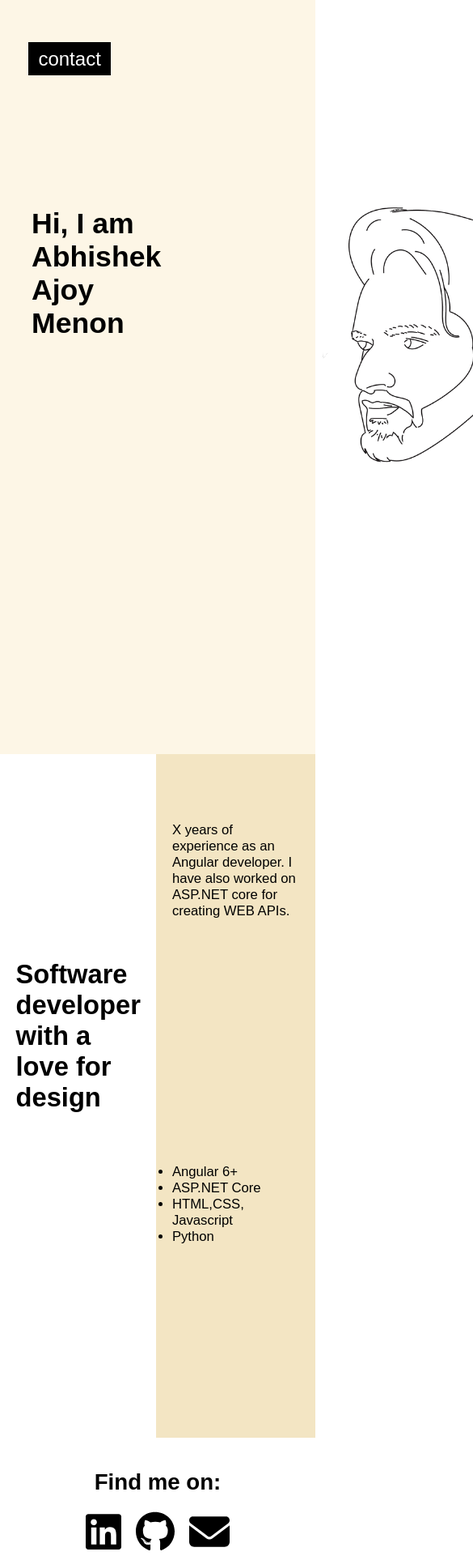
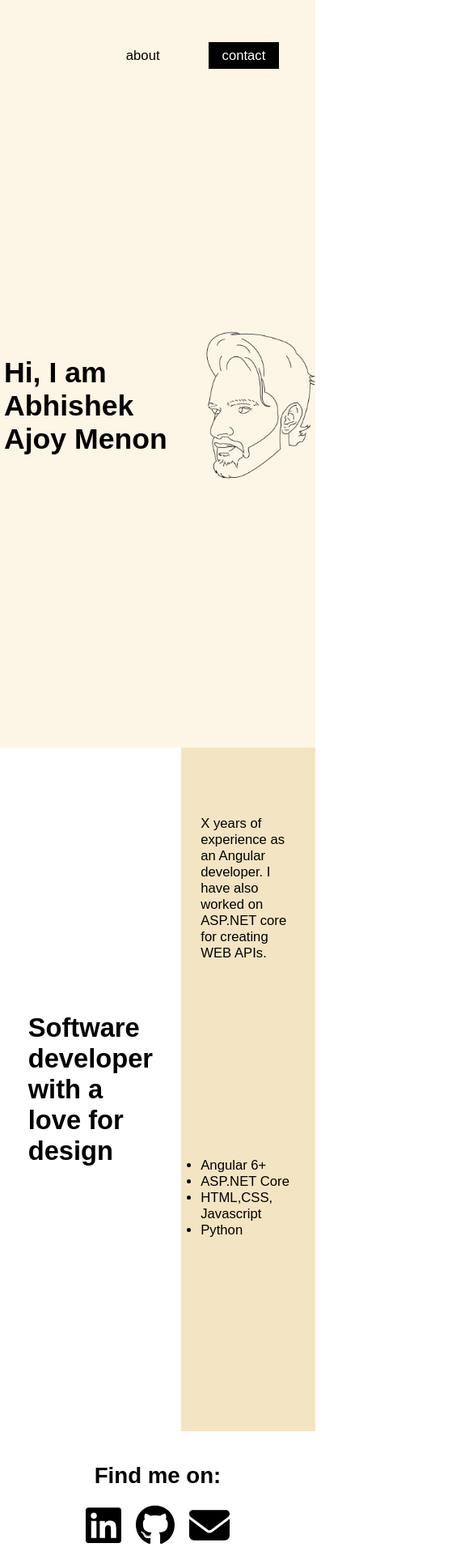
Before and after one commit to AbhishekAjoy/portfolio, an Angular app: page / in a window 390 px wide. Shown: the top 1921 px of the page at 81% size, 585 px wide, since content can reach past the window. Built offline with nearby package versions, Linux system fonts and the light colour scheme; a web font is replaced by a local one.

Commit message:
responsive design

```diff
--- a/src/app/about/about.component.css
+++ b/src/app/about/about.component.css
@@ -5,12 +5,15 @@
 }
 .caption{
     width: 40vw;
-    padding: 30vh 5vw;
-    font-size: calc(14px + 2vw);;
+    display: flex;
+    align-items: center;
+    padding-left: calc(30px + 1.2vw);
+    padding-right: calc(30px + 1.2vw);;
+    font-size: calc(14px + 2vw);
 }
 .desc{
     font-size:calc(12px + 1.2vw);
-    padding: 10vh 5vw;
+    padding: 10vh calc(5px + 5vw);
     background-color: #f3e5c3;;
 }
 .skills{
--- a/src/app/app.component.css
+++ b/src/app/app.component.css
@@ -1,11 +1,8 @@
-body{
-    scroll-snap-type: y proximity;
-    overflow-y: scroll;
-}
+
 .app-container{
     background-color: #FDF6E6;
     color: black;
-    padding-left: 10vw;
+    padding-left: 5px;
 }
 
 section{
@@ -13,18 +10,20 @@ section{
   }
 
 .app-content{
+    width: auto;
     height: 100vh;
     display: flex;
     flex-direction: row;
+    align-items: center;
     justify-content: space-around;
 }
 .intro{
-    margin-top: 20vh;
+    /*margin-top: calc(70px + 10vh);*/
     font-size: calc(14px + 2.5vw);
 }
 img#my-photo{
-    margin-top: 8vh;
-    max-height: 500px;
-    width: auto;
-    height: 70vh;
+    /*margin-top: calc(50px + 7vh);*/
+    max-width: 220px;
+    width: calc(70px + 20vw);
+    height: auto;
 }
--- a/src/app/navbar/navbar.component.css
+++ b/src/app/navbar/navbar.component.css
@@ -2,15 +2,15 @@
     display: flex;
     justify-content: flex-end;
     align-items: center;
-    padding-right: 30vh;
+    padding-right:  calc(40px + 1.2vw);
     padding-top: 7vh;
 }
 .btn{
     text-decoration: none;
     color: black;
     margin-left: 45px;
-    padding: 5px 10px;
-    font-size: 1.5em;
+    padding: 5px 15px;
+    font-size: calc(12px + 1.2vw);
     cursor: pointer;
 }
 
```
Also changed, not shown: src/app-routing.module.ts (added, +12 -0 lines), src/assets/intro-image.png.
